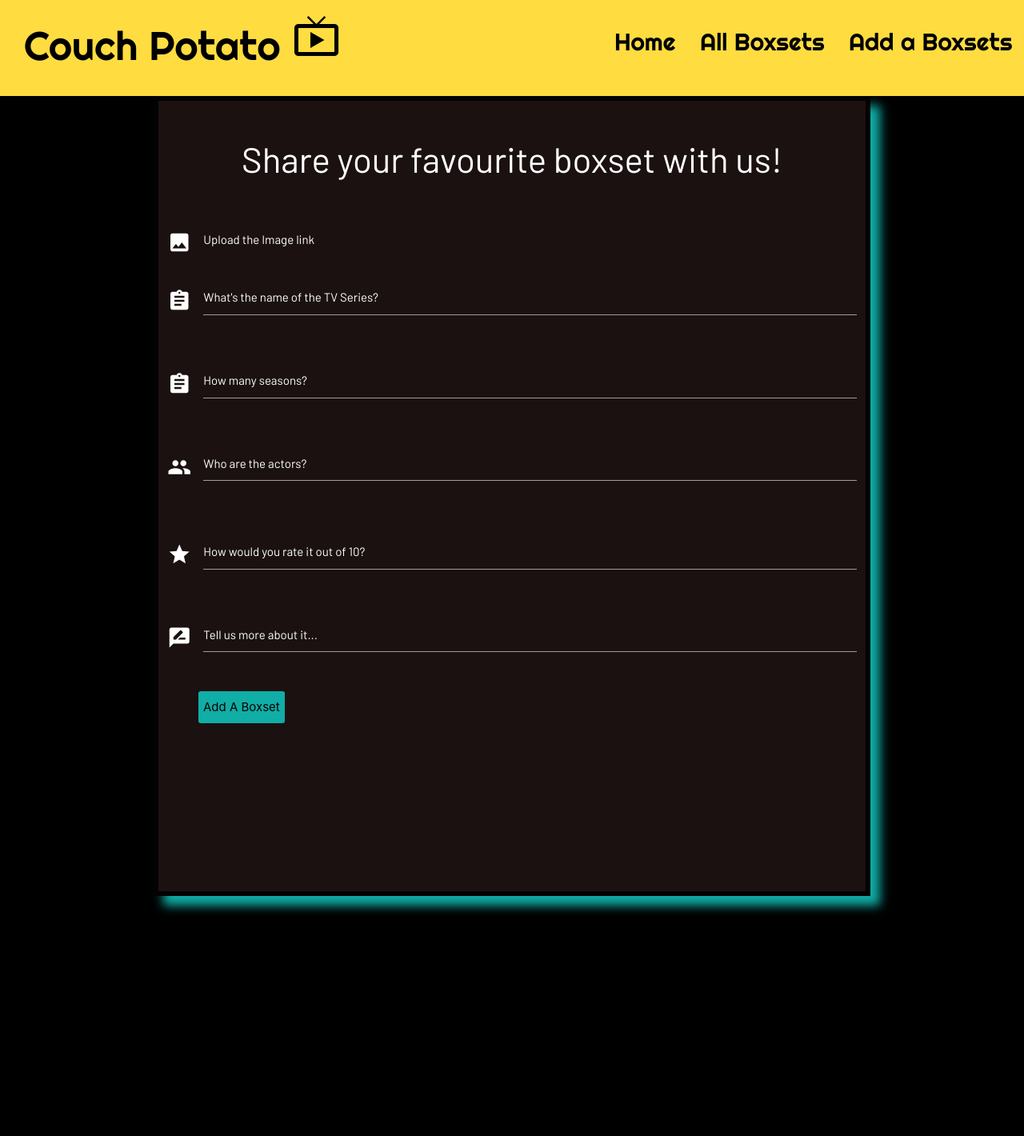
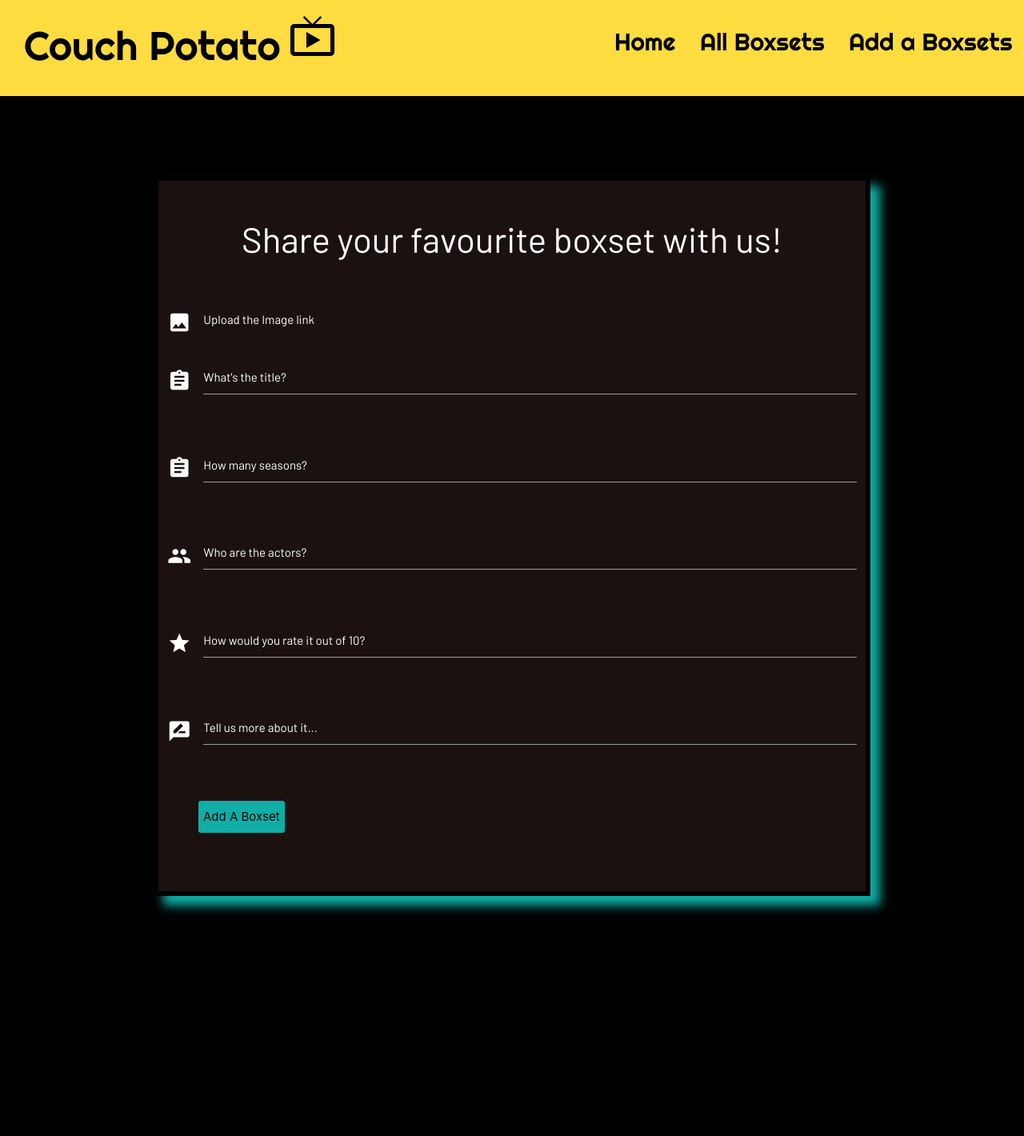
Before and after one commit to Leannald13/datacentric-milestoneproject, a Flask app: page /add_boxset in a window 1280 px wide. Shown: the whole page at 80% size. Run offline with Flask 2, Linux system fonts and the light colour scheme; data that the repository does not hold is empty; some libraries are stand-ins or nearby versions.

Commit message:
completed styling for addseries.html

```diff
--- a/static/css/style.css
+++ b/static/css/style.css
@@ -38,7 +38,7 @@
 .navtv {
     color: black;
     font-size: 60px;
-    padding-left: 15px;
+    padding-left: 10px;
     padding-top: 10px;
 }
 
@@ -100,11 +100,12 @@
     height: 470px;
     border: 1px solid #10aea6;
     box-shadow: 10px 12px 12px #10aea6;
-    padding-left: 50px;
+    padding-left: 100px;
+
 }
 
 .homeicon {
-    color: white;
+    color: white !important;
     padding-right: 15px;
 }
 
@@ -114,13 +115,14 @@
     font-size: 17px;
     padding: 2px 2px 2px 2px;
 
+}
 
-}
+
 
 .list-title {
     color: white;
     font-family: 'Barlow', sans-serif;
-    margin-left: 40px;
+    margin-left: 10px;
 }
 
 .button-homepage {
@@ -190,6 +192,10 @@
     border: 1px solid #f62681;
     box-shadow: 6px 6px 6px #f62681;
 
+}
+
+.ratingicon {
+    color: white;
 
 }
 
@@ -199,16 +205,17 @@
     background-color: black;
     width: 100%;
     height: 1300px;
-    margin-top: 0;
-    padding: 0;
+    margin: 0;
+    padding-top: 100px;
 }
 
-.smallbox {
+.minibox2 {
     background-color: #1a1110;
     width: 70%;
-    height: 1000px;
+    height: 900px;
     border: 6px solid;
     box-shadow: 12px 12px 12px #10aea6;
+
 
 }
 
@@ -274,8 +281,10 @@
     background-color: #10aea6;
     border: none;
     margin-left: 50px;
+    margin-top: 20px;
     height: 40px;
     border-radius: 3px;
+
 }
 
 /* view.html */
--- a/templates/addseries.html
+++ b/templates/addseries.html
@@ -3,48 +3,48 @@
 
 
     <div class="addseriesbackground">
-        <div class="row smallbox">
+        <div class="row minibox2">
     <form action="{{url_for('insert_boxset')}}" method="POST" class="col s12">
         <h3 class="addseriesheading">Share your favourite boxset with us!</h3>
           <div class="row">
             <div class="input-field col s12">
                 <i class="material-icons prefix addseriesicon">insert_photo</i>
                 <img >
-                <label for="boxset_image" id="addseriesimage">Upload the Image link</label>
+                <label style="color:#fff;" for="boxset_image" id="addseriesimage">Upload the Image link</label>
             </div>
         </div>
         <div class="row">
             <div class="input-field col s12">
                 <i class="material-icons prefix addseriesicon">assignment</i>
-                <input id="boxset_title" name="boxset_title" type="text" class="validate" required>
-                <label for="boxset_title" id="addseriestitle">What's the name of the TV Series?</label>
+                <textarea style="color:#fff;" name="boxset_title" type="text" id="boxset_title" class="materialize-textarea" required></textarea>
+                <label for="boxset_title" id="addseriestitle">What's the title?</label>
             </div>
         </div>
         <div class="row">
             <div class="input-field col s12">
                <i class="material-icons prefix addseriesicon">assignment</i>
-                <input id="boxset_seasons" name="boxset_seasons" type="text" class="materialize-textarea" required>
+                 <textarea style="color:#fff;" id="boxset_seasons" name="boxset_seasons" type="text" class="materialize-textarea" required></textarea>
                 <label for="boxset_seasons" id="addseriesseasons">How many seasons?</label>
             </div>
         </div>
         <div class="row">
             <div class="input-field col s12">
                 <i class="material-icons prefix addseriesicon">people</i>
-                <textarea id="boxset_starring" name="boxset_starring" type="text" class="materialize-textarea" required></textarea>
+                <textarea style="color:#fff;" id="boxset_starring" name="boxset_starring" type="text" class="materialize-textarea" required></textarea>
                 <label for="boxset_starring" id="addseriesstarring">Who are the actors?</label>
             </div>
         </div>
         <div class="row">
             <div class="input-field col s12">
                 <i class="material-icons prefix addseriesicon">star</i>
-                <input id="boxset_rating" name="boxset_rating" type="text"  class="materialize-textarea" required>
+                <textarea style="color:#fff;" id="boxset_rating" name="boxset_rating" type="text" class="materialize-textarea" required></textarea>
                 <label for="boxset_rating" id="addseriesrating">How would you rate it out of 10?</label>
             </div>
         </div>
         <div class="row">
             <div class="input-field col s12">
                 <i class="material-icons prefix addseriesicon">rate_review</i>
-                <textarea name="boxset_summary" id="boxset_summary" class=" materialize-textarea" required></textarea>
+                <textarea style="color:#fff;" id="boxset_summary" name="boxset_summary" type="text" class="materialize-textarea" required></textarea>
                 <label for="boxset_summary" id="addseriessummary">Tell us more about it...</label>
             </div>
         </div>
--- a/templates/base.html
+++ b/templates/base.html
@@ -13,7 +13,7 @@
     <header>
     <nav class="panel">
     <div class="nav-wrapper main-heading">
-      <a href="#" class="main-title">Couch Potato<span class="material-icons navtv">live_tv</span></a>
+      <a href="#" class="main-title">Couch Potato</a><span class="material-icons navtv">live_tv</span>
       <ul id="nav-mobile" class="right hide-on-med-and-down">
          <li><a href="{{url_for('home_page')}}" class="main-subtitle button hvr-wobble-horizontal navbuttons" >Home</a></li>
         <li><a href="{{url_for('all_boxsets')}}" class="main-subtitle button hvr-wobble-horizontal">All Boxsets</a></li>
--- a/templates/home.html
+++ b/templates/home.html
@@ -15,7 +15,7 @@
 <div class="largeboxhome">
 <div class="box1 col-sm-4 row">
 <div class="list-title">
-<h5 class="title-list">Our All Time Favourites!</h5>
+<h5 class="list-title">Our All Time Favourites!</h5>
    <ul class="list body">
             <li class="list-content"><span class="material-icons homeicon">live_tv</span>Westworld 9.2</li>
             <li class="list-content"><span class="material-icons homeicon">live_tv</span>Game of Thrones 9.0</li>
@@ -63,10 +63,6 @@
       </div>
 
 
-
-
-
-
     {% endif %}
     {% endfor %}
 
```
